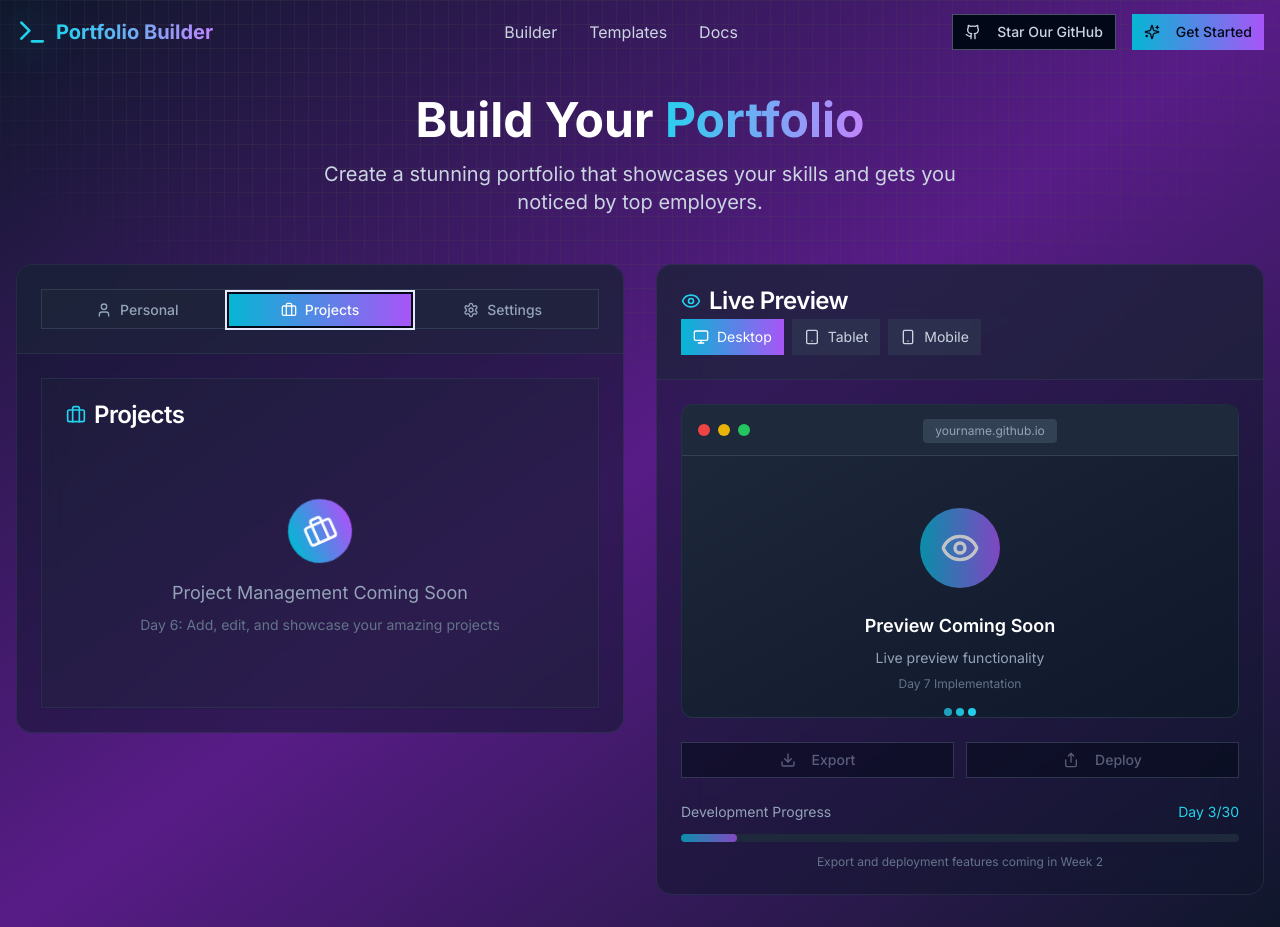
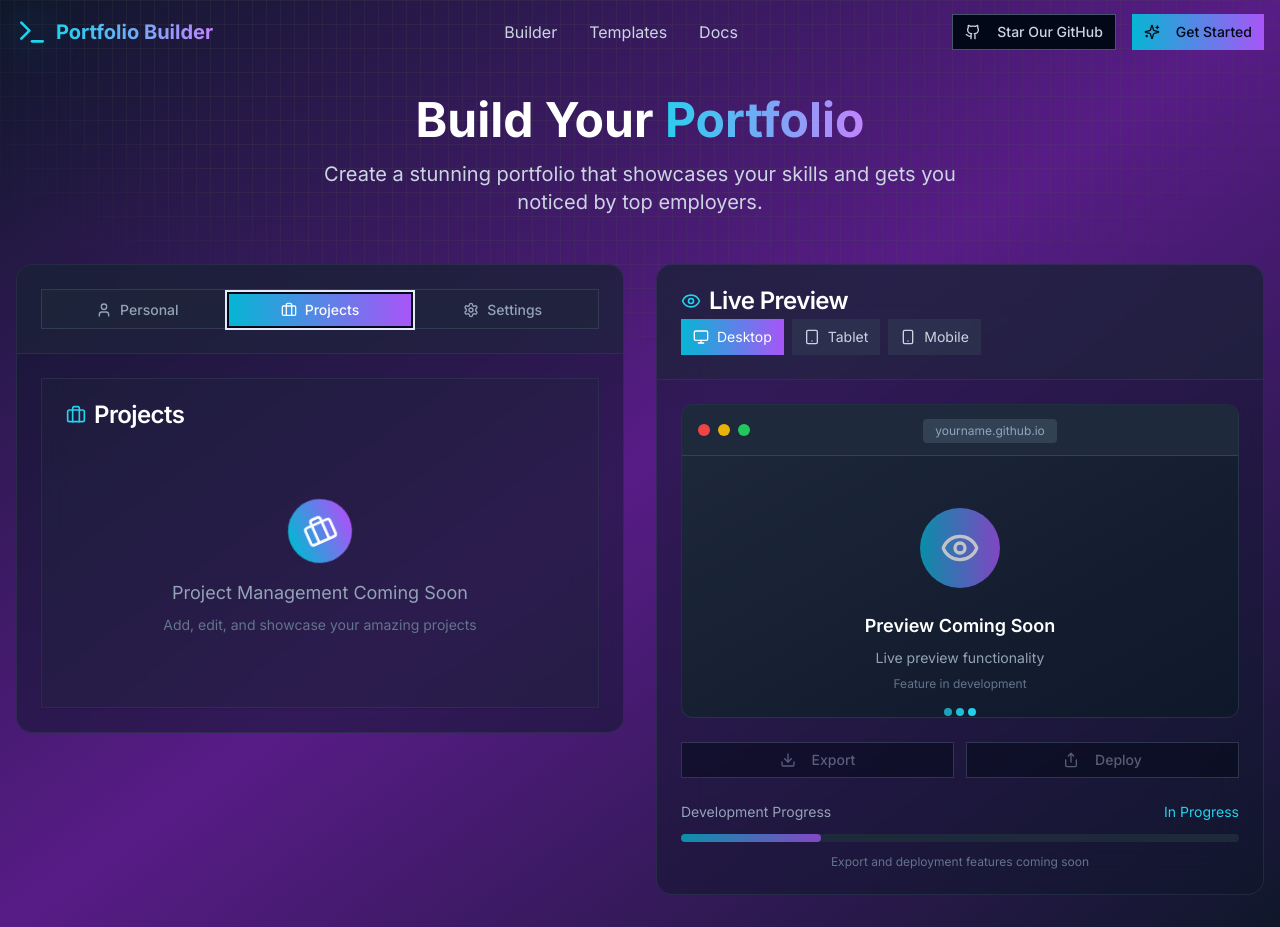
Before and after one commit to MykeShale/Code-Folio, a Next.js app: page /builder in a window 1280 px wide. Both pictures are taken after a click on the tab "Projects". Built offline with nearby package versions, Linux system fonts and the light colour scheme.

Commit message:
Refactor PortfolioForm and PreviewPanel components to remove day-specific references and update progress indicators. Adjust HeroSection badge text for clarity. Enhance user experience by providing more relevant information about project features in development.

```diff
--- a/components/builder/PortfolioForm.tsx
+++ b/components/builder/PortfolioForm.tsx
@@ -242,7 +242,7 @@ export function PortfolioForm() {
                       <Briefcase className="h-8 w-8 text-white" />
                     </div>
                     <p className="text-slate-400 text-lg mb-2">Project Management Coming Soon</p>
-                    <p className="text-slate-500 text-sm">Day 6: Add, edit, and showcase your amazing projects</p>
+                    <p className="text-slate-500 text-sm">Add, edit, and showcase your amazing projects</p>
                   </div>
                 </CardContent>
               </Card>
@@ -264,7 +264,7 @@ export function PortfolioForm() {
                       <Settings className="h-8 w-8 text-white" />
                     </div>
                     <p className="text-slate-400 text-lg mb-2">Advanced Settings Coming Soon</p>
-                    <p className="text-slate-500 text-sm">Day 11: Theme selection, colors, and layout customization</p>
+                    <p className="text-slate-500 text-sm">Theme selection, colors, and layout customization</p>
                   </div>
                 </CardContent>
               </Card>
--- a/components/builder/PreviewPanel.tsx
+++ b/components/builder/PreviewPanel.tsx
@@ -77,7 +77,7 @@ export function PreviewPanel() {
                 </div>
                 <h3 className="text-white text-lg font-semibold mb-2">Preview Coming Soon</h3>
                 <p className="text-slate-400 text-sm mb-2">Live preview functionality</p>
-                <p className="text-slate-500 text-xs">Day 7 Implementation</p>
+                <p className="text-slate-500 text-xs">Feature in development</p>
 
                 {/* Animated dots */}
                 <div className="flex justify-center gap-1 mt-4">
@@ -124,12 +124,12 @@ export function PreviewPanel() {
         <div className="space-y-3">
           <div className="flex justify-between text-sm">
             <span className="text-slate-400">Development Progress</span>
-            <span className="text-cyan-400">Day 3/30</span>
+            <span className="text-cyan-400">In Progress</span>
           </div>
           <div className="w-full bg-slate-800 rounded-full h-2">
-            <div className="bg-gradient-to-r from-cyan-500 to-purple-500 h-2 rounded-full w-[10%] animate-pulse" />
+            <div className="bg-gradient-to-r from-cyan-500 to-purple-500 h-2 rounded-full w-[25%] animate-pulse" />
           </div>
-          <p className="text-xs text-slate-500 text-center">Export and deployment features coming in Week 2</p>
+          <p className="text-xs text-slate-500 text-center">Export and deployment features coming soon</p>
         </div>
       </CardContent>
     </div>
--- a/components/sections/HeroSection.tsx
+++ b/components/sections/HeroSection.tsx
@@ -61,7 +61,7 @@ export function HeroSection() {
           {/* Badge */}
           <div className="inline-flex items-center px-6 py-3 rounded-full bg-gradient-to-r from-cyan-500/10 to-purple-500/10 border border-cyan-500/20 backdrop-blur-sm mb-8 animate-fade-in">
             <Sparkles className="h-4 w-4 mr-2 text-cyan-400" />
-            <span className="text-cyan-300 text-sm font-medium">30-Day Development Challenge</span>
+            <span className="text-cyan-300 text-sm font-medium">Professional Portfolio Builder</span>
           </div>
 
           {/* Main heading with typewriter effect */}
```
Also changed, not shown: 1 other file (tests, documents, lock files or other folders).
